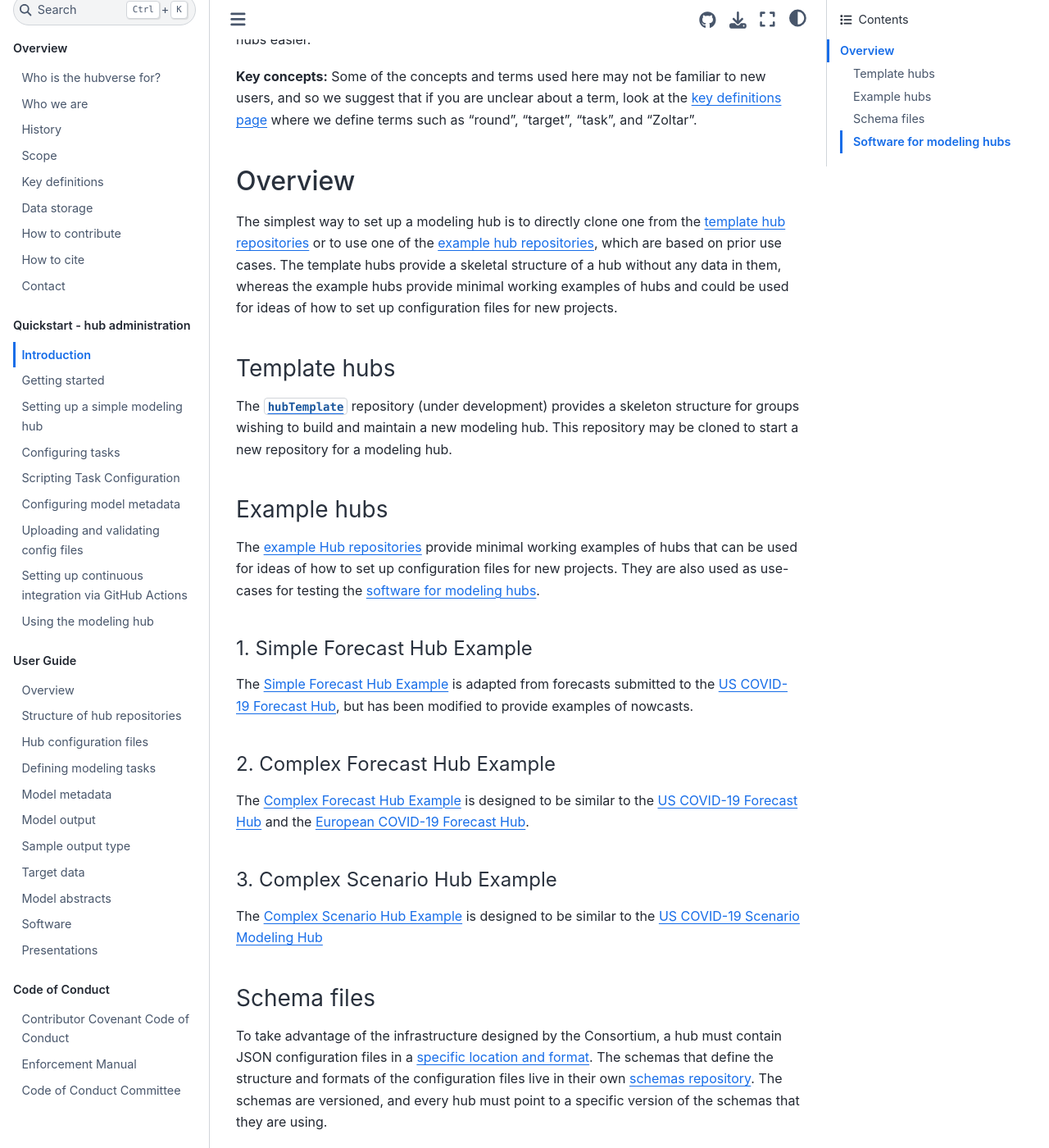
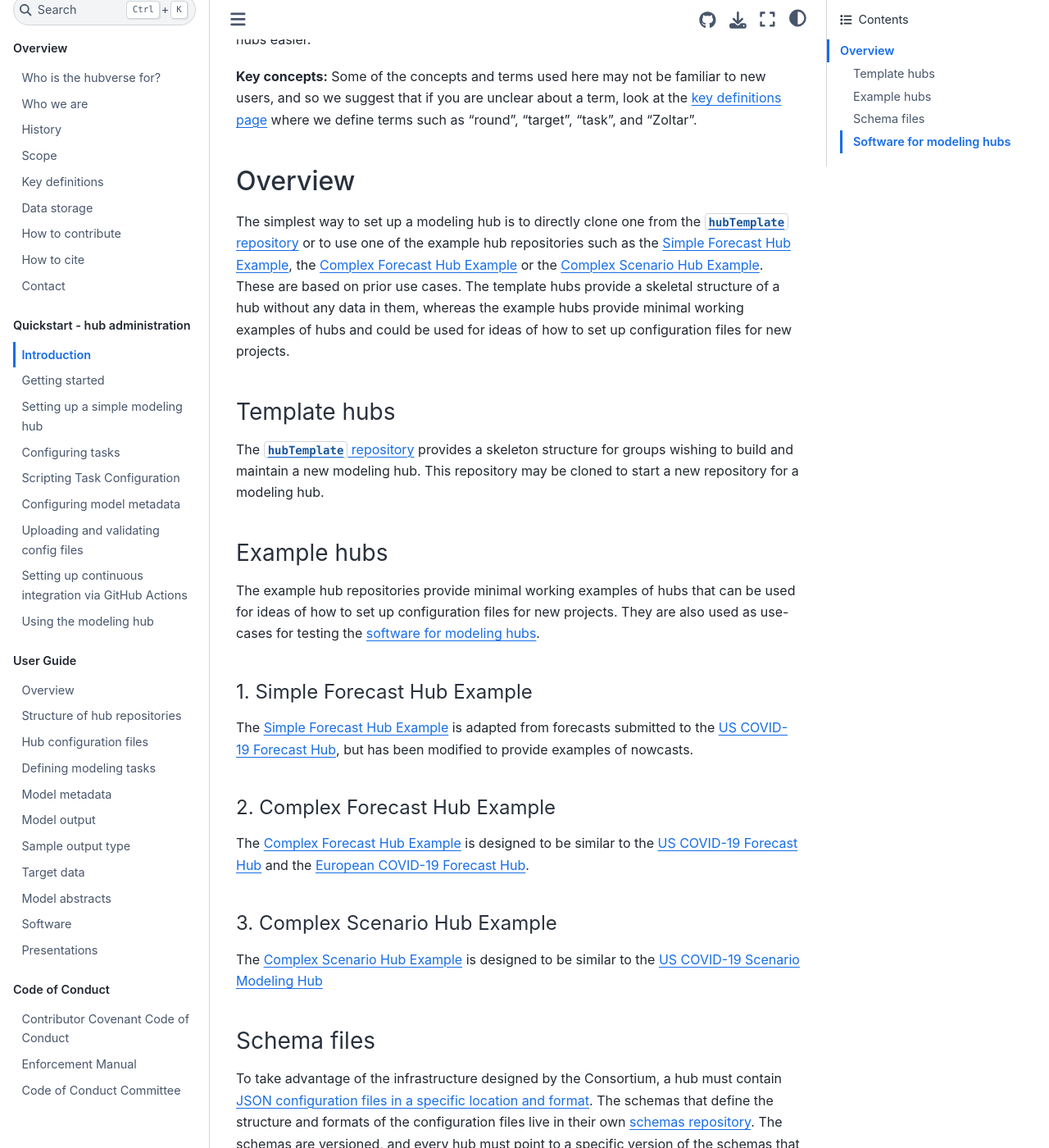
Before and after one commit to hubverse-org/hubDocs, a Sphinx documentation site: the page built from docs/source/quickstart-hub-admin/intro.md, in a window 1280 px wide and 1400 px high, scrolled down 497 px. Shown: the whole window at 82% size. Built offline with Sphinx 7.4.7 and the Sphinx Book theme 1.1.4, drawn with Linux system fonts in a browser that asks for light colours; comment, search, counter and statistics services are not loaded.

Commit message:
Fix links and some friction items

```diff
--- a/docs/source/quickstart-hub-admin/intro.md
+++ b/docs/source/quickstart-hub-admin/intro.md
@@ -12,22 +12,21 @@ It will provide step by step directions to
 - Upload modified files from your local computer to GitHub
 - Validate config files
 
-
 Before diving into it step by step, we present a brief overview, and some pointers to resources developed by the Consortium to make designing, launching, and maintaining hubs easier.
 
 **Key concepts:** Some of the concepts and terms used here may not be familiar to new users, and so we suggest that if you are unclear about a term, look at the [key definitions page](../overview/definitions.md) where we define terms such as "round", "target", "task", and "Zoltar".
 
 ## Overview
 
-The simplest way to set up a modeling hub is to directly clone one from the [template hub repositories](https://github.com/hubverse-org?q=&type=template&language=&sort=) or to use one of the [example hub repositories](https://github.com/hubverse-org?q=example&type=all&language=&sort=), which are based on prior use cases. The template hubs provide a skeletal structure of a hub without any data in them, whereas the example hubs provide minimal working examples of hubs and could be used for ideas of how to set up configuration files for new projects.
+The simplest way to set up a modeling hub is to directly clone one from the [`hubTemplate` repository](https://github.com/hubverse-org/hubTemplate) or to use one of the example hub repositories such as the [Simple Forecast Hub Example](https://github.com/hubverse-org/example-simple-forecast-hub), the [Complex Forecast Hub Example](https://github.com/hubverse-org/example-complex-forecast-hub) or the [Complex Scenario Hub Example](https://github.com/hubverse-org/example-complex-scenario-hub). These are based on prior use cases. The template hubs provide a skeletal structure of a hub without any data in them, whereas the example hubs provide minimal working examples of hubs and could be used for ideas of how to set up configuration files for new projects.
 
 ### Template hubs
 
-The [`hubTemplate`](https://github.com/hubverse-org/hubTemplate) repository (under development) provides a skeleton structure for groups wishing to build and maintain a new modeling hub. This repository may be cloned to start a new repository for a modeling hub.
+The [`hubTemplate` repository](https://github.com/hubverse-org/hubTemplate) provides a skeleton structure for groups wishing to build and maintain a new modeling hub. This repository may be cloned to start a new repository for a modeling hub.
 
 ### Example hubs
 
-The [example Hub repositories](https://github.com/hubverse-org?q=example&type=all&language=&sort=) provide minimal working examples of hubs that can be used for ideas of how to set up configuration files for new projects. They are also used as use-cases for testing the [software for modeling hubs](../user-guide/software.md).
+The example hub repositories provide minimal working examples of hubs that can be used for ideas of how to set up configuration files for new projects. They are also used as use-cases for testing the [software for modeling hubs](../user-guide/software.md).
 
 #### 1. Simple Forecast Hub Example
 
@@ -41,10 +40,9 @@ The [Complex Forecast Hub Example](https://github.com/hubverse-org/example-compl
 
 The [Complex Scenario Hub Example](https://github.com/hubverse-org/example-complex-scenario-hub) is designed to be similar to the [US COVID-19 Scenario Modeling Hub](https://github.com/midas-network/covid19-scenario-modeling-hub)
 
-
 ### Schema files
 
-To take advantage of the infrastructure designed by the Consortium, a hub must contain JSON configuration files in a [specific location and format](../user-guide/hub-config). The schemas that define the structure and formats of the configuration files live in their own [schemas repository](https://github.com/hubverse-org/schemas). The schemas are versioned, and every hub must point to a specific version of the schemas that they are using.
+To take advantage of the infrastructure designed by the Consortium, a hub must contain [JSON configuration files in a specific location and format](../user-guide/hub-config). The schemas that define the structure and formats of the configuration files live in their own [schemas repository](https://github.com/hubverse-org/schemas). The schemas are versioned, and every hub must point to a specific version of the schemas that they are using.
 
 ### Software for modeling hubs
 
```
